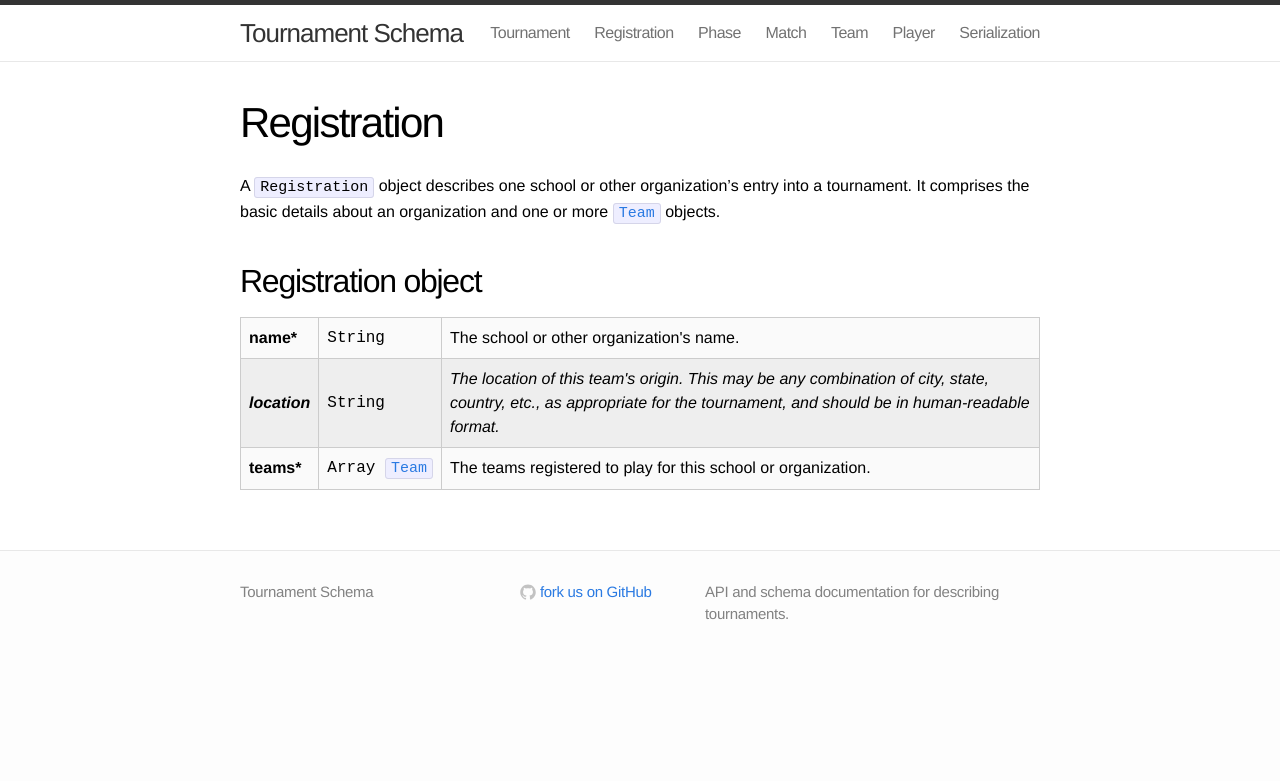
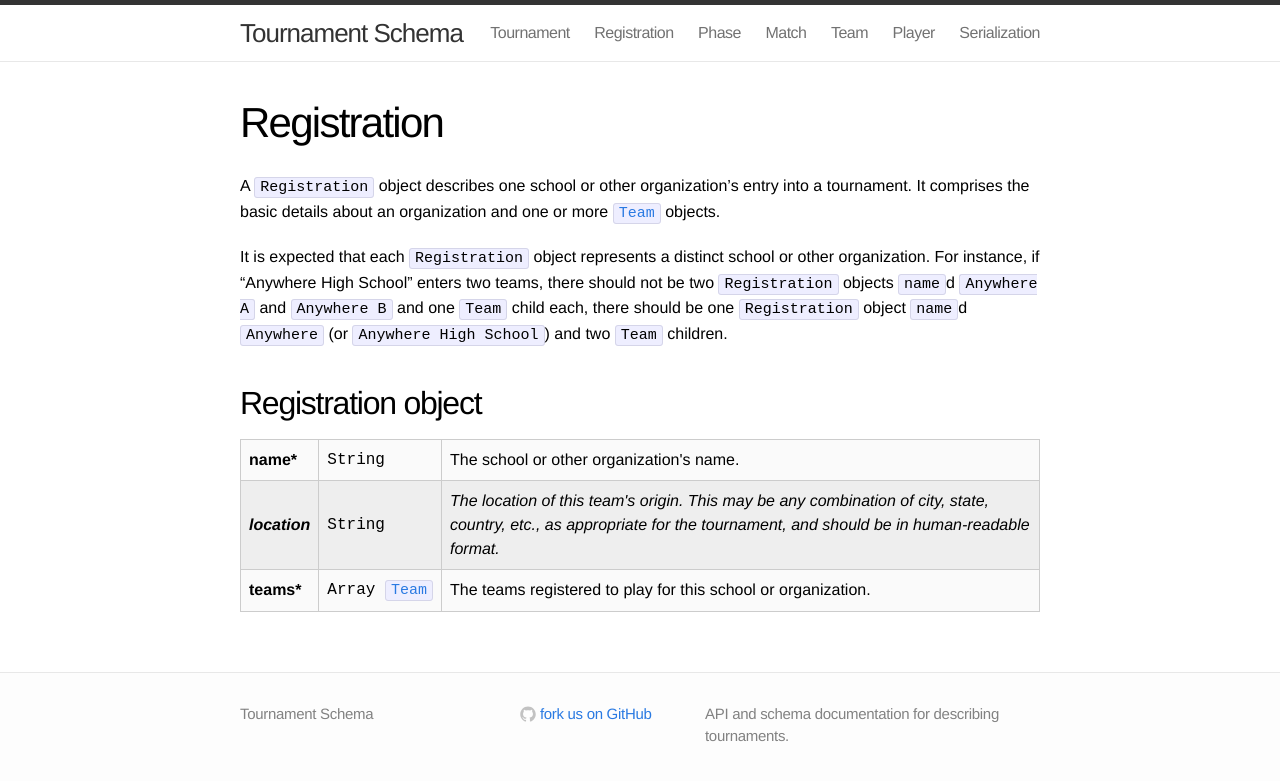
Before and after one commit to quizbowl/schema, a Jekyll site: the page built from registration.md, in a window 1280 px wide. Shown: the top 781 px of the page. Built offline with Jekyll 4.4.1, drawn with Linux system fonts in a browser that asks for light colours.

Commit message:
Specify that Teams from the same organization must be grouped by Registration

```diff
--- a/registration.md
+++ b/registration.md
@@ -3,6 +3,8 @@ layout: page
 title: Registration
 ---
 A `Registration` object describes one school or other organization's entry into a tournament. It comprises the basic details about an organization and one or more [`Team`][team] objects.
+
+It is expected that each `Registration` object represents a distinct school or other organization. For instance, if "Anywhere High School" enters two teams, there should not be two `Registration` objects `name`d `Anywhere A` and `Anywhere B` and one `Team` child each, there should be one `Registration` object `name`d `Anywhere` (or `Anywhere High School`) and two `Team` children.
 
 ## Registration object
 
```
